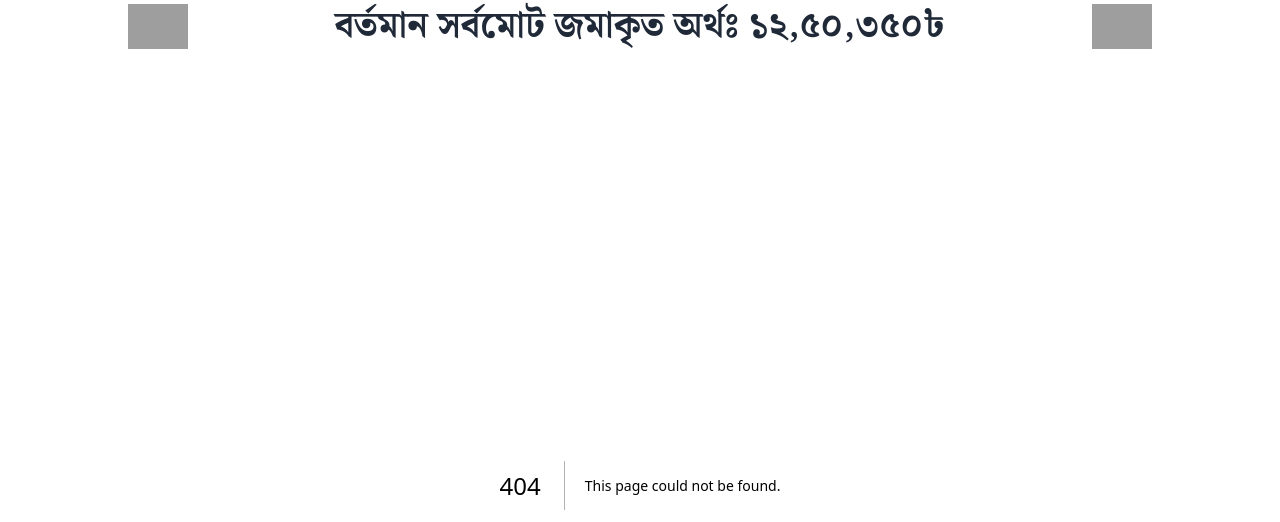
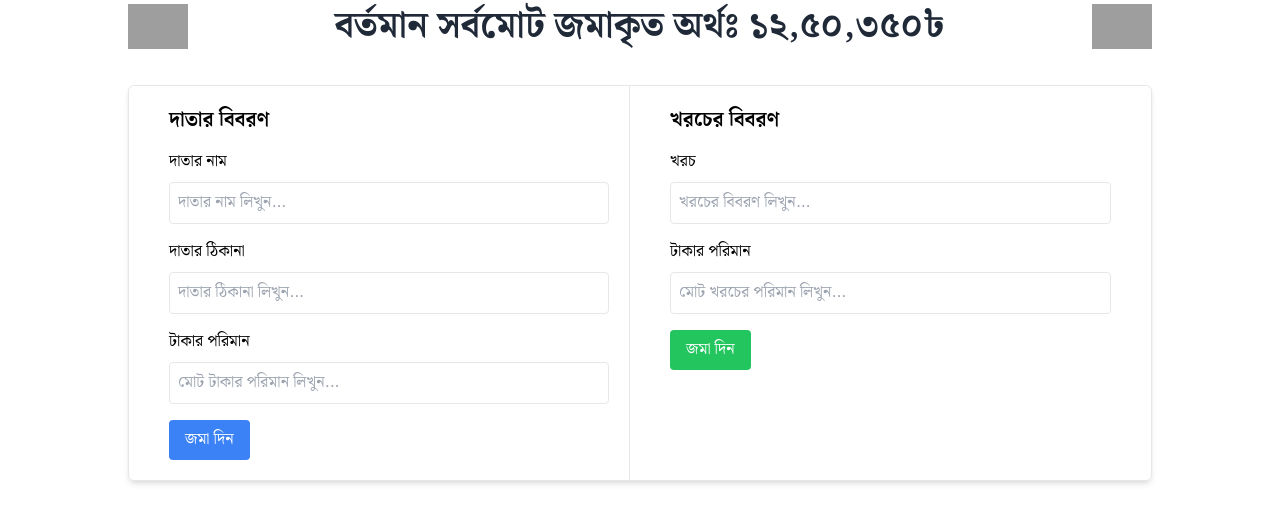
Before and after one commit to gs866812/mosque-remote, a Next.js app: page /admin in a window 1280 px wide. Before the commit this address had no page. Shown: the part 124-646 px from the top of the page. Built offline with nearby package versions, Linux system fonts and the light colour scheme; grey boxes are pictures that could not be loaded.

Commit message:
context API created

```diff
--- a/package.json
+++ b/package.json
@@ -14,7 +14,8 @@
     "mongodb": "^6.9.0",
     "next": "14.2.14",
     "react": "^18",
-    "react-dom": "^18"
+    "react-dom": "^18",
+    "react-toastify": "^10.0.5"
   },
   "devDependencies": {
     "eslint": "^8",
--- /dev/null
+++ b/src/app/DataProvider.js
@@ -0,0 +1,14 @@
+"use client";
+import { useState, createContext } from "react";
+export const ContextData = createContext(null);
+
+
+export default function DataProvider({ children }) {
+    const [reFetch, setReFetch] = useState(false);
+
+    const info = {
+        reFetch,
+        setReFetch
+    };
+    return <ContextData.Provider value={info}>{children}</ContextData.Provider>
+}
--- /dev/null
+++ b/src/app/admin/page.js
@@ -0,0 +1,10 @@
+import DonateForm from "@/components/DonateForm";
+
+
+export default function ReceivedAndCosting() {
+  return (
+    <div>
+        <DonateForm/>
+    </div>
+  )
+}
--- a/src/app/api/donations/route.js
+++ b/src/app/api/donations/route.js
@@ -1,26 +1,21 @@
 import clientPromise from "@/lib/mongodb";
 
-export async function GET() {
+export async function POST(req) {
   try {
-        const client = await clientPromise; // Await connection to MongoDB
-        const db = client.db("mosqueData"); // Select your database
-        const costing = db.collection("costingList"); // Access the 'costingList' collection
+    const client = await clientPromise;
+    const db = client.db("mosqueData");
+    const donation = db.collection("donationList");
 
-        const result = await costing.find({}).toArray();
+    const body = await req.json(); // Parse the incoming request body
 
-        // Return the data as a JSON string
-        return new Response(JSON.stringify(result), {
-            status: 200,
-            headers: {
-                "Content-Type": "application/json"
-            }
+    const result = await donation.insertOne(body); // Insert data into MongoDB
+
+    return new Response(JSON.stringify({ success: true, data: result }), {
+      status: 201,
     });
   } catch (error) {
     return new Response(JSON.stringify({ success: false, error: error.message }), {
       status: 500,
-            headers: {
-                "Content-Type": "application/json"
-            }
     });
   }
 }
--- a/src/app/layout.js
+++ b/src/app/layout.js
@@ -1,6 +1,7 @@
 import Header from "@/components/Header";
 import "./globals.css";
 import Footer from "@/components/Footer";
+import DataProvider from "./DataProvider";
 
 
 export const metadata = {
@@ -11,15 +12,19 @@ export default function RootLayout({ children }) {
   return (
     <html lang="en" data-theme="light">
       <body>
+        <DataProvider>
+          <div>
             <header className='z-50'>
-          <Header/>
+              <Header />
             </header>
             <main className='z-0 py-5 mb-5'>
               {children}
             </main>
             <footer>
-          <Footer/>
+              <Footer />
             </footer>
+          </div>
+        </DataProvider>
       </body>
     </html>
   );
--- /dev/null
+++ b/src/components/CostingList.js
@@ -0,0 +1,23 @@
+import React from 'react'
+
+export default function CostingList() {
+    return (
+        <div className='space-y-5 pr-2'>
+            <h2 className='font-bold'>তারিখঃ ২/১০/২০২৪</h2>
+            <div className='pl-5'>
+                <div className='flex items-center justify-between mb-2'>
+                    <p>ফ্যান ১০ পিস</p>
+                    <p>৩০,০০০৳</p>
+                </div>
+                <div className='flex items-center justify-between mb-2'>
+                    <p>ফ্যান ১০ পিস</p>
+                    <p>৩০,০০০৳</p>
+                </div>
+                <div className='flex items-center justify-between mb-2'>
+                    <p>ফ্যান ১০ পিস</p>
+                    <p>৩০,০০০৳</p>
+                </div>
+            </div>
+        </div>
+    )
+}
--- /dev/null
+++ b/src/components/DonateForm.js
@@ -0,0 +1,119 @@
+"use client";
+
+export default function DonateForm() {
+
+
+    // Handle Form-1 Submission (POST request for Form-1)
+    const handleForm1Submit = async (e) => {
+        e.preventDefault();
+
+        const form = e.target;
+        const donorName = form.donorName.value;
+        const donorAddress = form.donorAddress.value;
+        const donationAmount = form.donationAmount.value;
+
+        const donorInfo = { donorName, donorAddress, donationAmount };
+
+        try {
+            const response = await fetch("/api/donations", {
+                method: "POST",
+                headers: {
+                    "Content-Type": "application/json",
+                },
+                body: JSON.stringify(donorInfo), // Sending the form data
+            });
+
+            const data = await response.json();
+
+            if (response.ok) {
+                console.log("Form-1 Submitted Successfully:", data);
+                // Optionally reset form or show success message
+                form.reset();
+            } else {
+                console.error("Form-1 Submission Error:", data.error);
+            }
+        } catch (error) {
+            console.error("Error submitting Form-1:", error);
+        }
+
+
+    };
+
+
+    return (
+        <div className='mx-auto w-[80%] border shadow-md rounded-md flex items-start justify-between px-5 gap-5'>
+            {/* Form-1 */}
+            <form onSubmit={handleForm1Submit} className='w-1/2 p-5 border-r'>
+                <h2 className='text-xl font-bold mb-4'>দাতার বিবরণ</h2>
+                <div className='mb-4'>
+                    <label className='block mb-2'>দাতার নাম</label>
+                    <input
+                        type='text'
+                        name='donorName'
+                        required
+                        className='w-full p-2 border rounded'
+                        placeholder='দাতার নাম লিখুন...'
+                    />
+                </div>
+
+                <div className='mb-4'>
+                    <label className='block mb-2'>দাতার ঠিকানা</label>
+                    <input
+                        type='text'
+                        name='donorAddress'
+                        required
+                        className='w-full p-2 border rounded'
+                        placeholder='দাতার ঠিকানা লিখুন...'
+                    />
+                </div>
+
+                <div className='mb-4'>
+                    <label className='block mb-2'>টাকার পরিমান</label>
+                    <input
+                        type='text'
+                        name='donationAmount'
+                        required
+                        className='w-full p-2 border rounded'
+                        placeholder='মোট টাকার পরিমান লিখুন...'
+                    />
+                </div>
+
+                {/* Submit Button for Form-1 */}
+                <button type='submit' className='bg-blue-500 text-white px-4 py-2 rounded'>
+                    জমা দিন
+                </button>
+            </form>
+
+            {/* Form-2 */}
+            <form className='w-1/2 p-5'>
+                <h2 className='text-xl font-bold mb-4'>খরচের বিবরণ</h2>
+                <div className='mb-4'>
+                    <label className='block mb-2'>খরচ</label>
+                    <input
+                        type='text'
+                        name='expenseDescription'
+                        required
+                        className='w-full p-2 border rounded'
+                        placeholder='খরচের বিবরণ লিখুন...'
+                    />
+                </div>
+
+                <div className='mb-4'>
+                    <label className='block mb-2'>টাকার পরিমান</label>
+                    <input
+                        type='text'
+                        name='expenseAmount'
+                        required
+                        className='w-full p-2 border rounded'
+                        placeholder='মোট খরচের পরিমান লিখুন...'
+                    />
+                </div>
+
+                {/* Submit Button for Form-2 */}
+                <button type='submit' className='bg-green-500 text-white px-4 py-2 rounded'>
+                    জমা দিন
+                </button>
+            </form>
+        </div>
+    );
+}
--- /dev/null
+++ b/src/components/DonationList.js
@@ -0,0 +1,33 @@
+import React from 'react'
+
+export default function DonationList() {
+    return (
+        <div className='space-y-5 pr-2'>
+            <div className='flex justify-between mt-2'>
+                <p className='font-bold'>1. মোঃ আলামিন বিশ্বাষ</p>
+                <p>(কুস্টিয়া)</p>
+                <p className='font-bold'>১,২০,০০০৳</p>
+            </div>
+            <div className='flex justify-between'>
+                <p className='font-bold'>1. মোঃ আলামিন বিশ্বাষ</p>
+                <p>(কুস্টিয়া)</p>
+                <p className='font-bold'>১,২০,০০০৳</p>
+            </div>
+            <div className='flex justify-between'>
+                <p className='font-bold'>1. মোঃ আলামিন বিশ্বাষ</p>
+                <p>(কুস্টিয়া)</p>
+                <p className='font-bold'>১,২০,০০০৳</p>
+            </div>
+            <div className='flex justify-between'>
+                <p className='font-bold'>1. মোঃ আলামিন বিশ্বাষ</p>
+                <p>(কুস্টিয়া)</p>
+                <p className='font-bold'>১,২০,০০০৳</p>
+            </div>
+            <div className='flex justify-between'>
+                <p className='font-bold'>1. মোঃ আলামিন বিশ্বাষ</p>
+                <p>(কুস্টিয়া)</p>
+                <p className='font-bold'>১,২০,০০০৳</p>
+            </div>
+        </div>
+    )
+}
--- a/src/components/HomePage.js
+++ b/src/components/HomePage.js
@@ -1,7 +1,13 @@
-import React from 'react'
+import moment from 'moment';
+import 'moment/locale/bn-bd';  // Import the Bengali locale
+import DonationList from './DonationList';
+import CostingList from './CostingList';
+// Set the locale to Bengali
+moment.locale('bn-bd');
+
 
 export default function HomePage() {
-    const date = new Date().getFullYear();
+    const date = moment(new Date()).format('DD/MM/YYYY');
   return (
     <div className='mx-auto w-[80%] rounded-md shadow-[5px_0_10px_rgba(0,128,197,0.29)]'>
         <div className='bg-[#0080C5] text-white flex items-center justify-center py-2 text-xl rounded-t-md'>
@@ -9,9 +15,18 @@ export default function HomePage() {
             <h2 className='w-[30%] flex justify-center'>খরচের বিবরনি</h2>
         </div>
 
+        <div className='flex justify-center items-start mx-auto'>
+            {/* List of donar */}
+            <div className='w-[70%] border-r border-[#00ADE7] border-1 p-2 pl-5'>
+                <DonationList/>
+            </div>
+            <div className='w-[30%] p-2 pl-5 mt-2'>
+                <CostingList/>
+            </div>
+        </div>
 
-        <div className='bg-[#0080C5] h-[20px] rounded-b-md mt-5'>
-            {date}
+
+        <div className='bg-[#0080C5] h-[20px] rounded-b-md mt-2'>
         </div>
     </div>
   )
```
Also changed, not shown: 1 other file (tests, documents, lock files or other folders). Lines whose indentation alone changed are shown as unchanged.
